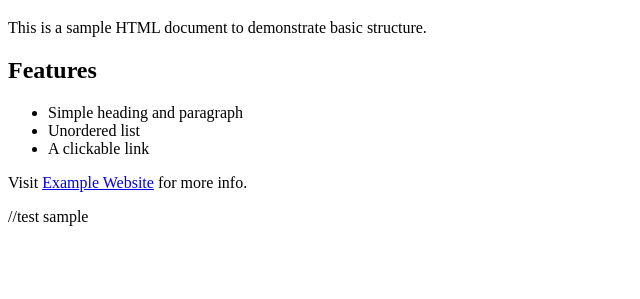
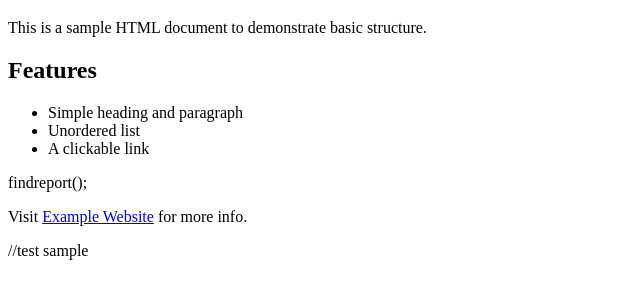
Before and after one commit to ashik-codebase/aiproject_2026, a plain HTML site: page test.html in a window 1280 px wide. Shown: the part 61-360 px from the top of the page, without its empty margins (0-640 px from the left). Drawn offline with Linux system fonts and the light colour scheme.

Commit message:
Update test.html

```diff
--- a/test.html
+++ b/test.html
@@ -14,7 +14,7 @@
     <li>Unordered list</li>
     <li>A clickable link</li>
   </ul>
-
+  findreport();
   <p>Visit <a href="https://www.example.com">Example Website</a> for more info.</p>
 </body>
 </html>
```
